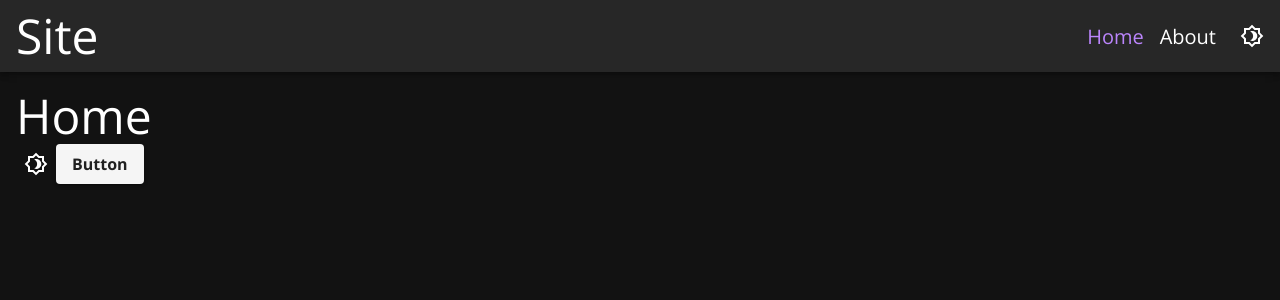
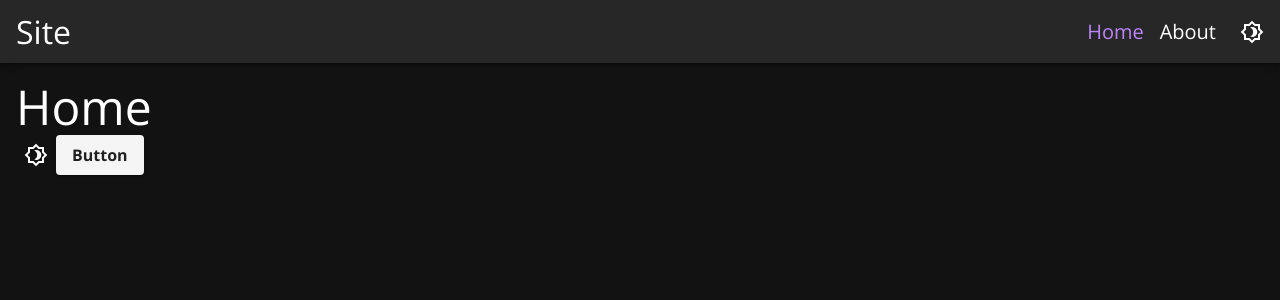
Before and after one commit to TetrisBattle/client-app, a React (Create React App) app: page /home in a window 1280 px wide. Shown: the top 300 px of the page. Built offline with nearby package versions, Linux system fonts and the light colour scheme.

Commit message:
Change site title in header to smaller font size

```diff
--- a/src/components/Header.tsx
+++ b/src/components/Header.tsx
@@ -18,7 +18,7 @@ const Header = () => {
 	return (
 		<AppBar>
 			<Toolbar sx={{ p: 1 }}>
-				<Typography variant='h1' sx={{ pl: 1, flexGrow: 1 }}>
+				<Typography variant='h1' sx={{ pl: 1, flexGrow: 1, fontSize: 32 }}>
 					Site
 				</Typography>
 				<Box
```
